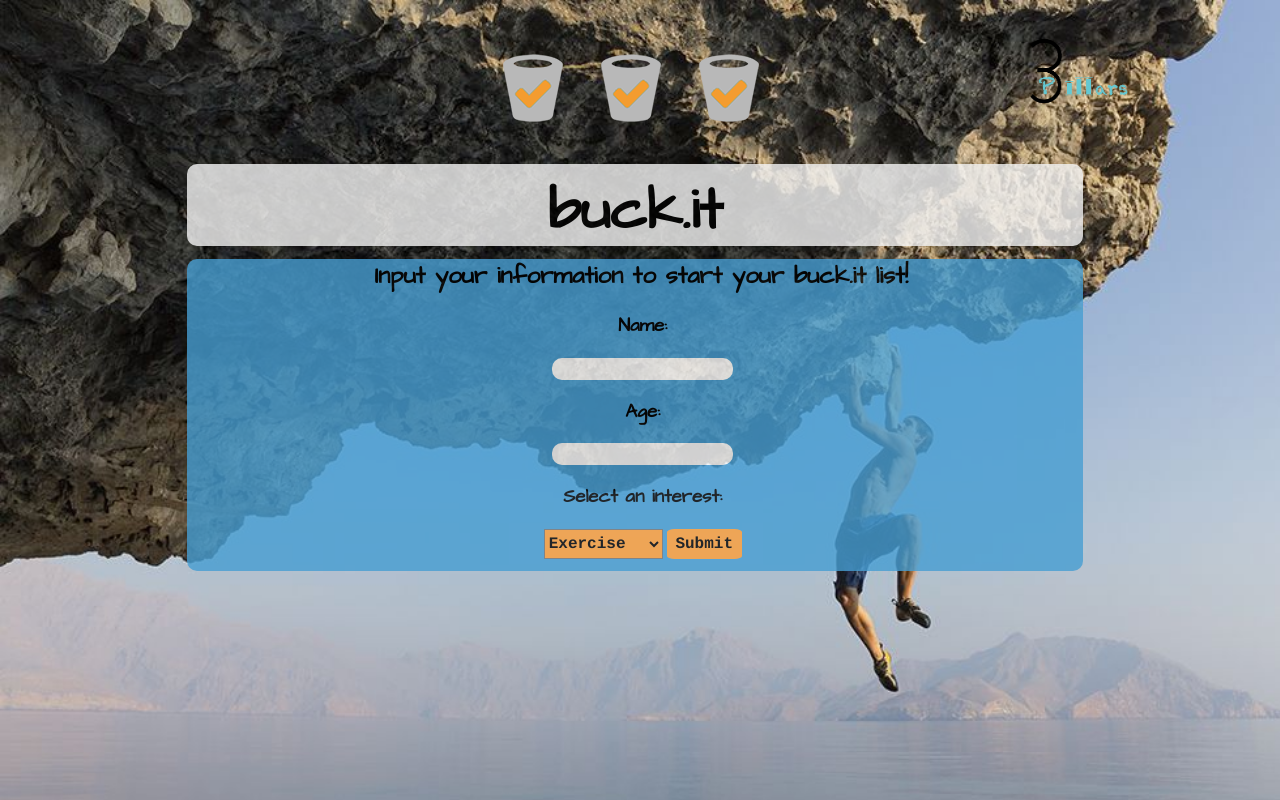
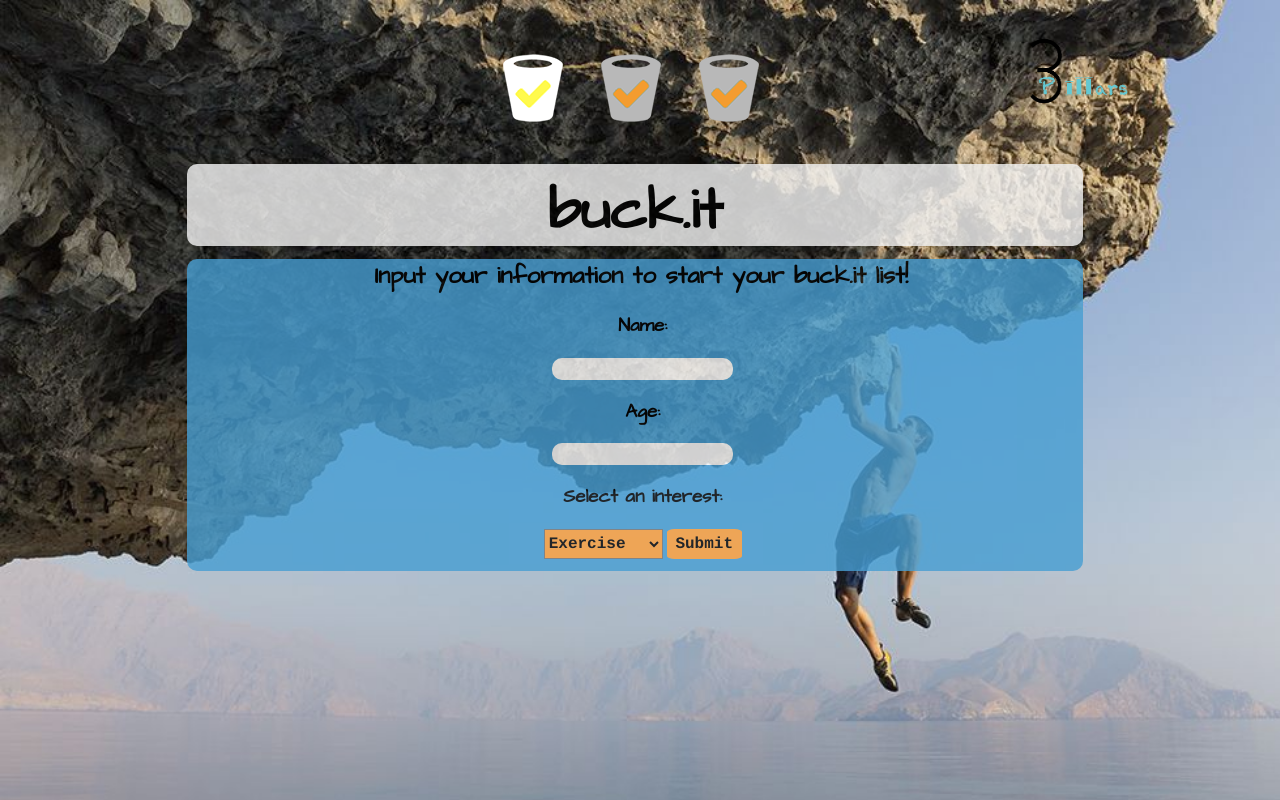
Before and after one commit to tiy-chs-q4-fee/buck.it, a website: page index.html in a window 1280 px wide. In both pictures the pointer is over the picture 533 px from the left and 87 px from the top of the page. Drawn offline with nearby package versions, Linux system fonts and the light colour scheme.

Commit message:
hoverchanges

```diff
--- a/css/sass.scss
+++ b/css/sass.scss
@@ -5,7 +5,7 @@ $fontfamily:'Rock Salt', century;
 $fontfamilytwo:'Architects Daughter', century;
 
 
-.sectiontwohidden {display:none;}
+
 
 body{
 
@@ -19,6 +19,10 @@ body{
 
 	.imageone, .imagetwo, .imagethree{
 		margin-right: 34px;
+	}
+
+	.imageone:hover, .imagetwo:hover, .imagethree:hover{
+	-webkit-filter: brightness(1.6); contrast:(1.7); grayscale:(0.2); hue-rotate:(90deg); saturate:(1.2);
 	}
 
 }
--- a/css/styles.css
+++ b/css/styles.css
@@ -1,6 +1,3 @@
-.sectiontwohidden {
-  display: none; }
-
 body {
   background-image: url("../images/surfer.jpg");
   background-size: 101%;
@@ -10,6 +7,12 @@ body {
     margin-top: -60px; }
     body .bucketimage .imageone, body .bucketimage .imagetwo, body .bucketimage .imagethree {
       margin-right: 34px; }
+    body .bucketimage .imageone:hover, body .bucketimage .imagetwo:hover, body .bucketimage .imagethree:hover {
+      -webkit-filter: brightness(1.6);
+      contrast: 1.7;
+      grayscale: 0.2;
+      hue-rotate: 90deg;
+      saturate: 1.2; }
   body .logo {
     margin-left: 66%;
     height: 76px;
```
